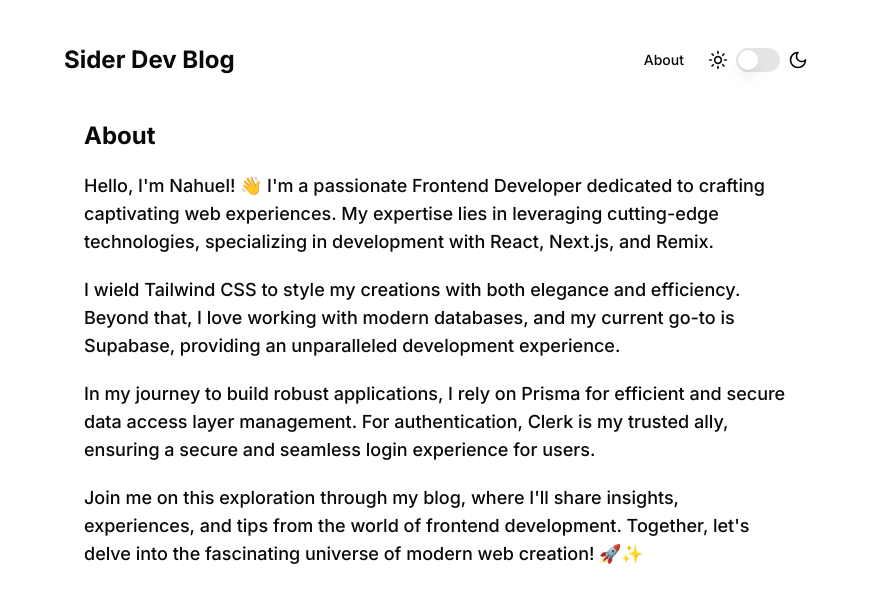
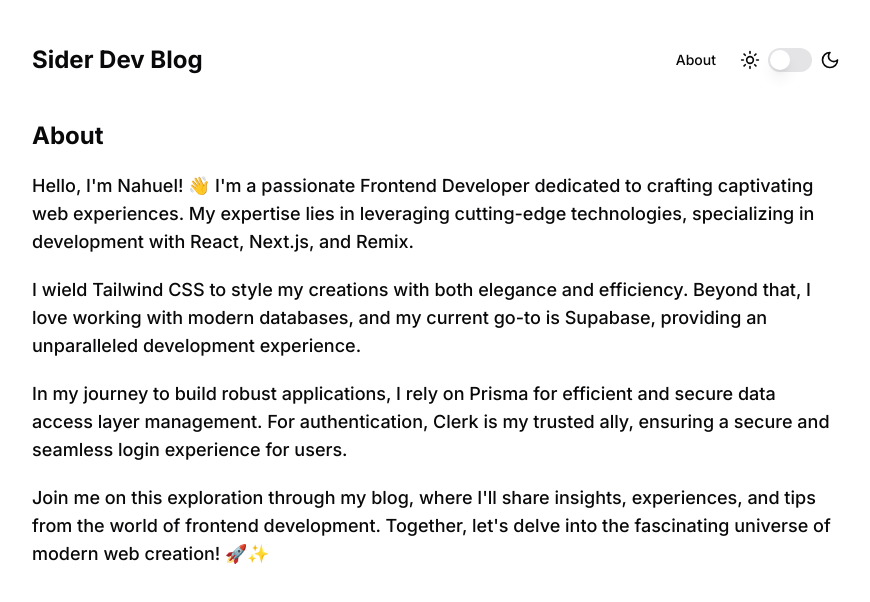
Before and after one commit to Nahuelluca20/blog-mdx-nextjs, a Next.js app: page /about in a window 1280 px wide. Shown: the top 602 px of the page, without its empty margins (204-1074 px from the left). Built offline with nearby package versions, Linux system fonts and the light colour scheme.

Commit message:
Update page and layout styles

```diff
--- a/app/about/page.tsx
+++ b/app/about/page.tsx
@@ -1,6 +1,6 @@
 export default function page() {
   return (
-    <div className="px-5">
+    <div>
       <h1 className="text-2xl mb-5 font-bold">About</h1>
       <div className="space-y-5 text-lg	font-medium leading-7">
         <p>
--- a/app/layout.tsx
+++ b/app/layout.tsx
@@ -25,7 +25,7 @@ export default function RootLayout({
     <html lang="en">
       <body
         className={cn(
-          "min-h-screen w-full max-w-[824px] px-2 sm:px-10 py-10 mx-auto bg-background font-sans antialiased",
+          "min-h-screen px-5 md:px-2 w-full max-w-[824px]  sm:px-10 py-10 mx-auto bg-background font-sans antialiased",
           fontSans.variable
         )}
       >
```
